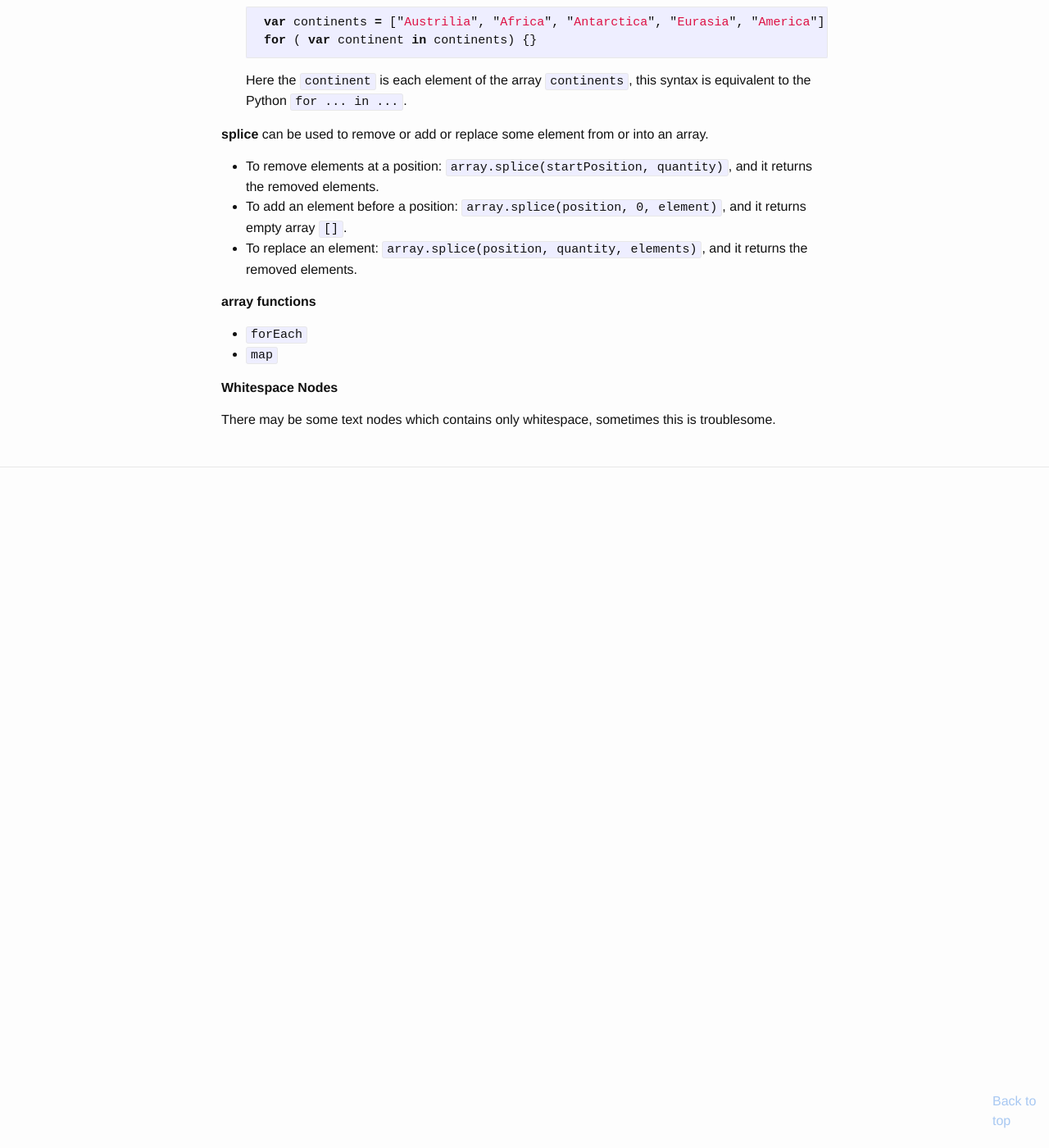
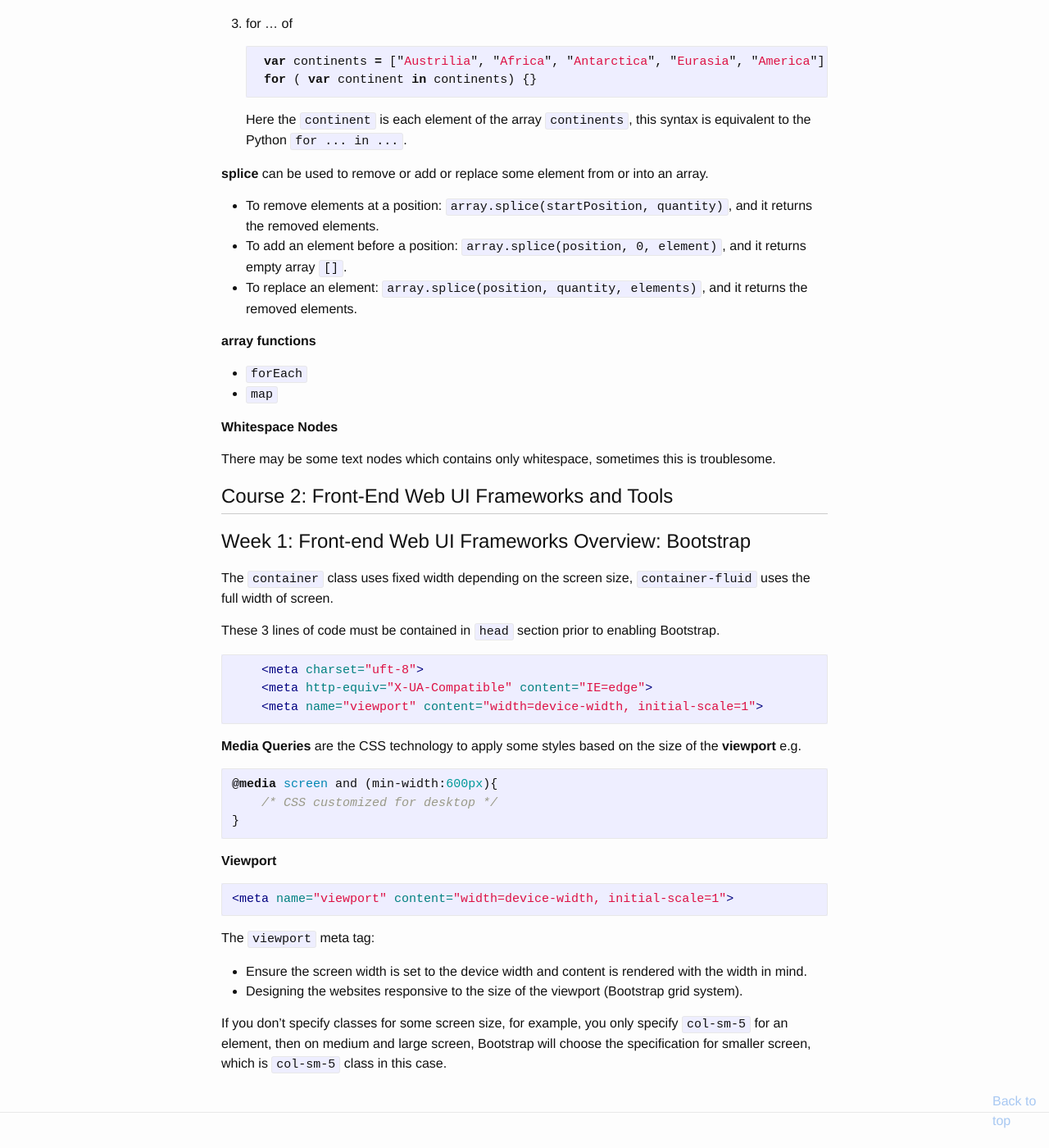
Before and after one commit to EastonLee/eastonlee.github.io, a Jekyll site: the page built from _posts/2017-05-26-full-stack-web-development-by-the-hong-kong-university-of-science-and-technology.md, in a window 1280 px wide and 1400 px high, scrolled down 1660 px. Shown: the whole window at 82% size. Built offline with Jekyll 4.4.1, drawn with Linux system fonts in a browser that asks for light colours; nearby versions of some CDN libraries; a script that is not in the unit is left out; comment, search, counter and statistics services are not loaded; before the commit the page ends 2290 px from its top, so only the background shows below that; some of the changed text lies outside the part shown.

Commit message:
new content

````diff
--- a/_posts/2017-05-26-full-stack-web-development-by-the-hong-kong-university-of-science-and-technology.md
+++ b/_posts/2017-05-26-full-stack-web-development-by-the-hong-kong-university-of-science-and-technology.md
@@ -83,4 +83,37 @@ There are 3 kinds of **for loops**:
 
 There may be some text nodes which contains only whitespace, sometimes this is troublesome.
 
-<script type="text/javascript" src="https://cdn.mathjax.org/mathjax/latest/MathJax.js?config=TeX-AMS-MML_HTMLorMML"></script>
+# Course 2: Front-End Web UI Frameworks and Tools
+
+## Week 1: Front-end Web UI Frameworks Overview: Bootstrap
+
+The `container` class uses fixed width depending on the screen size, `container-fluid` uses the full width of screen.
+
+These 3 lines of code must be contained in `head` section prior to enabling Bootstrap.
+
+```html
+    <meta charset="uft-8">
+    <meta http-equiv="X-UA-Compatible" content="IE=edge">
+    <meta name="viewport" content="width=device-width, initial-scale=1">
+```
+
+**Media Queries** are the CSS technology to apply some styles based on the size of the **viewport** e.g.
+
+```css
+@media screen and (min-width:600px){
+    /* CSS customized for desktop */
+}
+```
+
+**Viewport**
+
+```html
+<meta name="viewport" content="width=device-width, initial-scale=1">
+```
+
+The `viewport` meta tag:
+
+* Ensure the screen width is set to the device width and content is rendered with the width in mind.
+* Designing the websites responsive to the size of the viewport (Bootstrap grid system).
+
+If you don't specify classes for some screen size, for example, you only specify `col-sm-5` for an element, then on medium and large screen, Bootstrap will choose the specification for smaller screen, which is `col-sm-5` class in this case.
````
